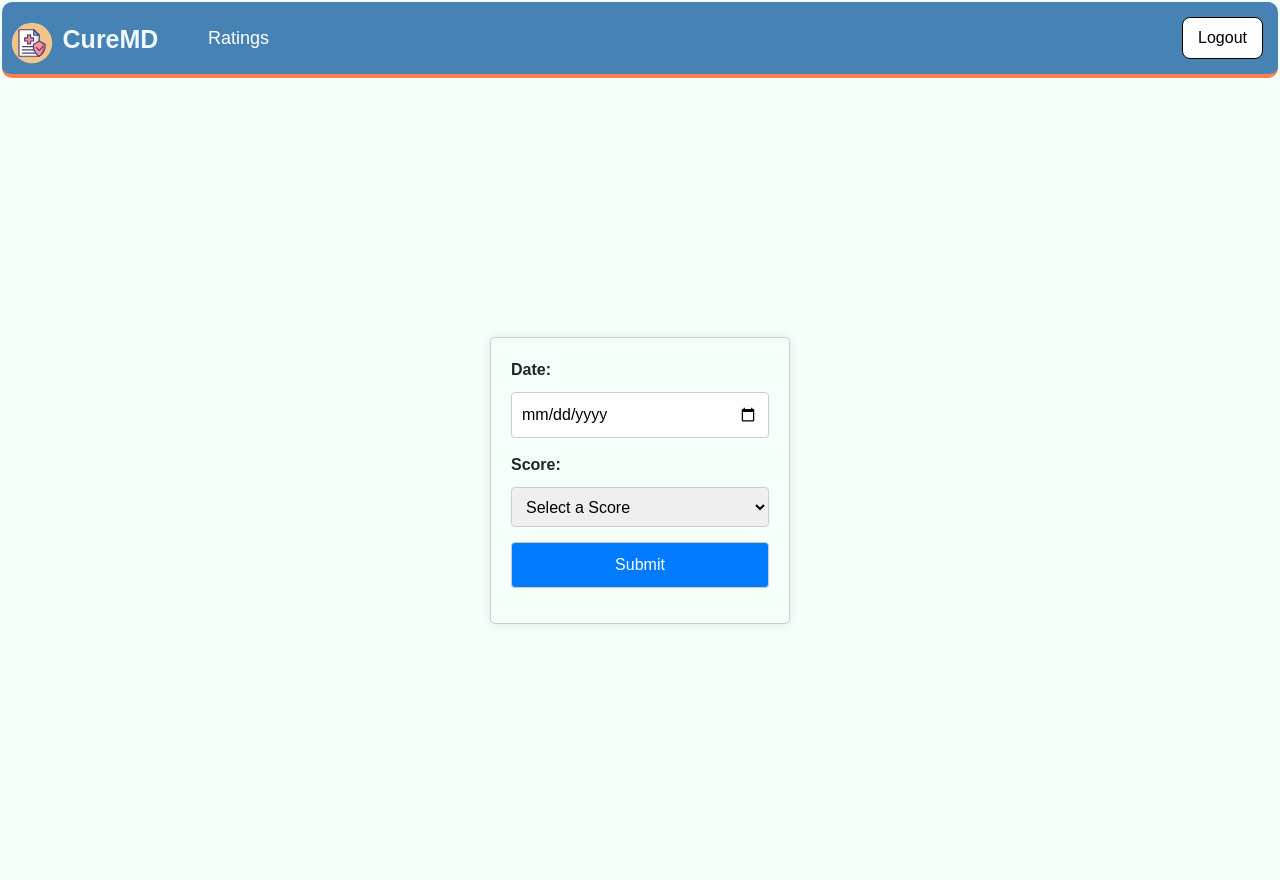
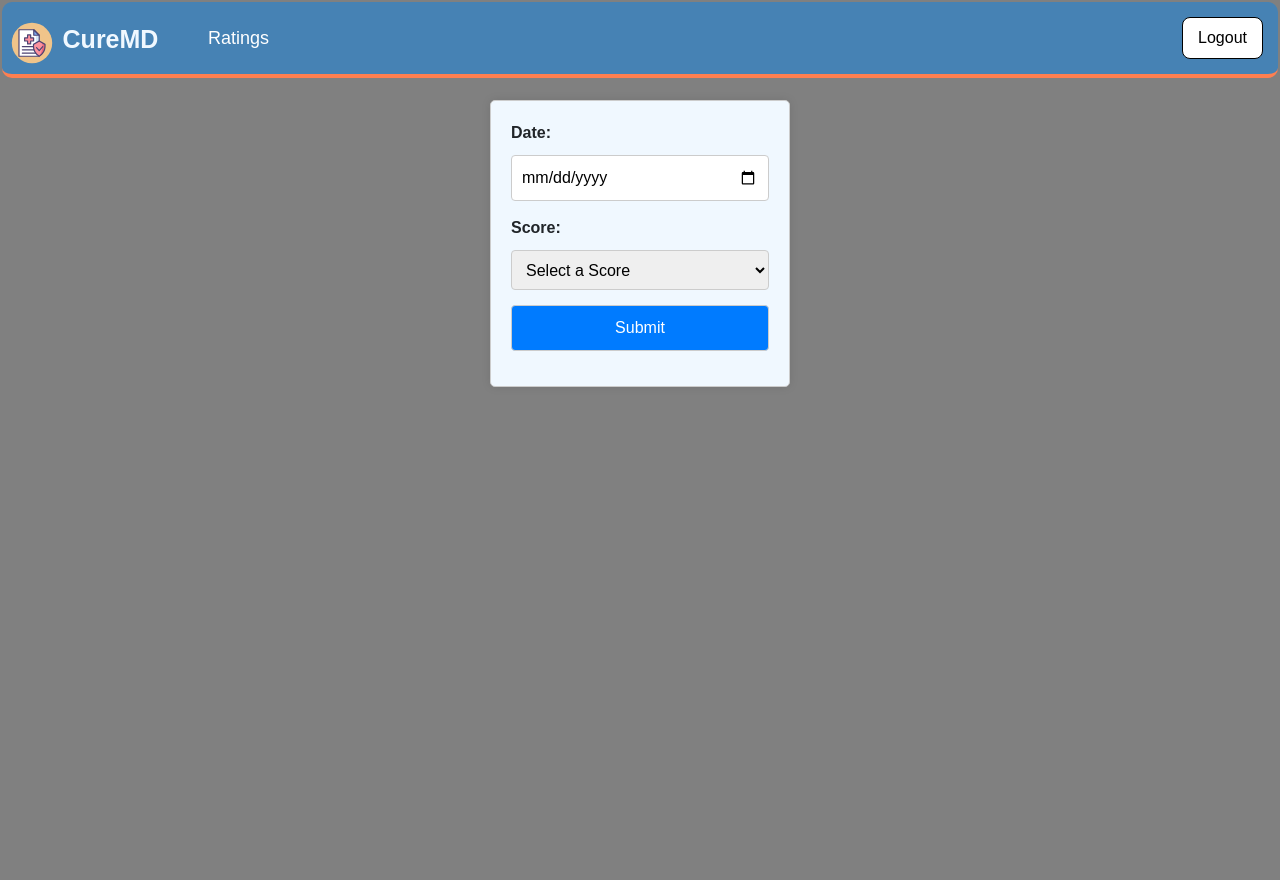
Before and after one commit to MAasifM/CurePulse, a Django app: page /ratings in a window 1280 px wide. Run offline with Django 4.2, Linux system fonts and the light colour scheme; the visitor is signed in with stand-in values (Sample User, id 1); some libraries are stand-ins or nearby versions.

Commit message:
Front-End

```diff
--- a/curepulse/static/CSS/biolerplate.css
+++ b/curepulse/static/CSS/biolerplate.css
@@ -3,7 +3,7 @@ body {
   min-height: 100vh;
   display: flex;
   flex-direction: column;
-    background-color: mintcream;
+  background-color: gray;
 }
 
 /* Navigation Bar CSS */
@@ -51,7 +51,6 @@ body {
   flex-direction: row;
 }
 
-
 .collapsing,
 .show {
   display: flex;
@@ -61,11 +60,10 @@ body {
   justify-content: space-between;
 }
 
-
 /* Footer CSS */
 footer {
   margin-top: auto;
-    width: 100%
+  width: 100%;
 }
 
 .footer {
--- a/curepulse/templates/index.html
+++ b/curepulse/templates/index.html
@@ -6,13 +6,15 @@
     height: 100vh;
   }
   .container {
+    background-color: aliceblue;
     width: 300px;
     height: fit-content;
-    margin: auto;
+    margin: 20px auto;
     padding: 20px;
     border: 1px solid #ccc;
     border-radius: 5px;
     box-shadow: 0 0 10px rgba(0, 0, 0, 0.1);
+    z-index: 100;
   }
   label {
     display: block;
@@ -68,7 +70,7 @@
 <script src="https://cdn.plot.ly/plotly-latest.min.js"></script>
 
 {% if not toggle %}
-<div class="d-flex" style="height: 100vh">
+<div class="d-flex flex-column" style="height: 100vh">
   <div class="container">
     <form method="post">
       {% csrf_token %}
@@ -90,12 +92,14 @@
   </div>
   {% if data %} {% else %}
   <div class="d-flex flex-column">
-    <div
-      id="scatter-plot-container"
-      style="margin: 20px; margin-right: auto"></div>
-    <div id="xy-plot-container" style="margin: 20px; margin-right: auto"></div>
-    <div id="yz-plot-container" style="margin: 20px; margin-right: auto"></div>
-    <div id="xz-plot-container" style="margin: 20px; margin-right: auto"></div>
+    <div class="d-flex flex-row justify-content-around">
+      <div id="scatter-plot-container" style="margin: 20px"></div>
+      <div id="xy-plot-container" style="margin: 20px"></div>
+    </div>
+    <div class="d-flex flex-row justify-content-around">
+      <div id="yz-plot-container" style="margin: 20px"></div>
+      <div id="xz-plot-container" style="margin: 20px"></div>
+    </div>
   </div>
   {% endif %}
 </div>
@@ -171,12 +175,12 @@
         yaxis: { title: "Neutral Sentiment", range: [0, 1] },
         zaxis: { title: "Positive Sentiment", range: [0, 1] },
       },
-      width: 1000,
-      height: 1000,
+      width: 800,
+      height: 800,
       showlegend: true,
       legend: {
-        x: 1.1,
-        y: 0.5,
+        x: 0.5,
+        y: 1.1,
         bgcolor: "rgba(255, 255, 255, 0.7)",
         bordercolor: "black",
         borderwidth: 2,
@@ -236,8 +240,8 @@
     var xyLayout = {
       xaxis: { title: "X-Axis (Negative Sentiment)", range: [0, 1] },
       yaxis: { title: "Y-Axis (Neutral Sentiment)", range: [0, 1] },
-      width: 1000,
-      height: 1000,
+      width: 800,
+      height: 800,
       showlegend: true,
       legend: {
         x: 1.1,
@@ -282,8 +286,8 @@
     var yzLayout = {
       xaxis: { title: "Y-Axis (Neutral Sentiment)", range: [0, 1] },
       yaxis: { title: "Z-Axis (Positive Sentiment)", range: [0, 1] },
-      width: 1000,
-      height: 1000,
+      width: 800,
+      height: 800,
       showlegend: true,
       legend: {
         x: 1.1,
@@ -328,8 +332,8 @@
     var xzLayout = {
       xaxis: { title: "X-Axis (Negative Sentiment)", range: [0, 1] },
       yaxis: { title: "Z-Axis (Positive Sentiment)", range: [0, 1] },
-      width: 1000,
-      height: 1000,
+      width: 800,
+      height: 800,
       showlegend: true,
       legend: {
         x: 1.1,
--- a/curepulse/views.py
+++ b/curepulse/views.py
@@ -91,6 +91,5 @@ class DataPoint(TemplateView):
             y = data.get('y')
             z = data.get('z')
             ID = data.get('ID')
-            print(x, y, z, ID)
             return render(request, 'datapoint.html', {'x': x, 'y': y, 'z': z, 'ID': ID})
         return HttpResponse("Invalid Request")
```
Lines whose indentation alone changed are shown as unchanged.
